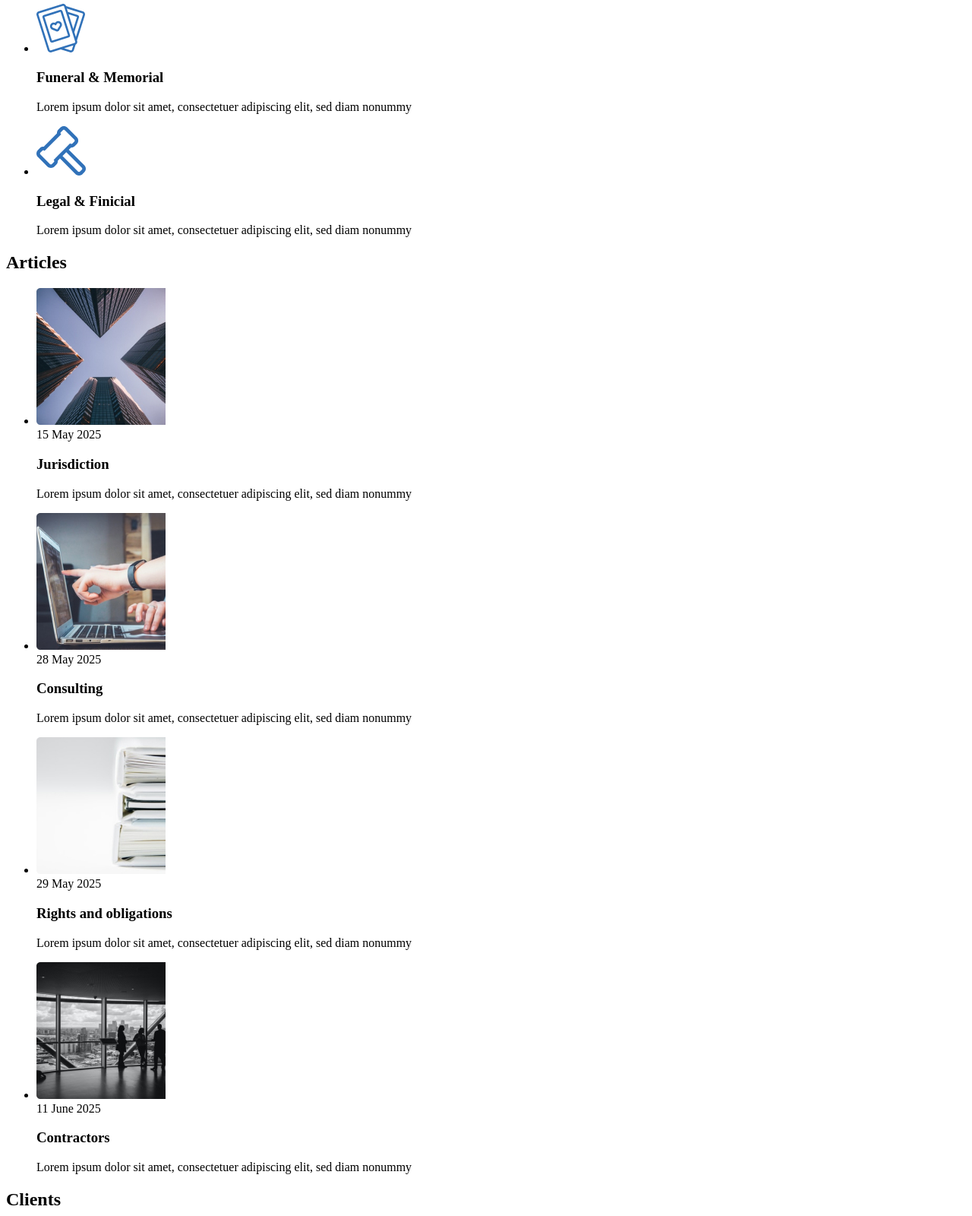
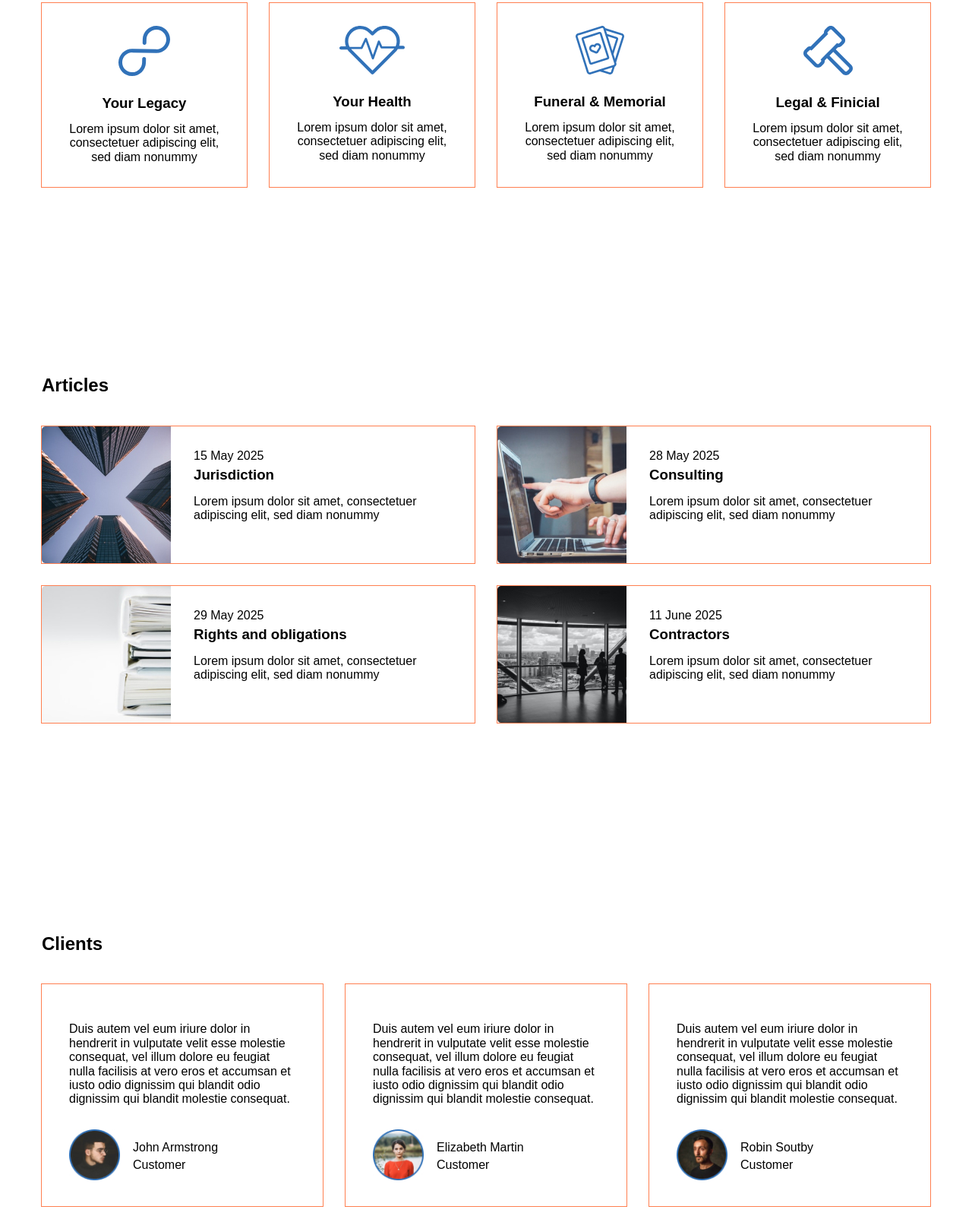
Before and after one commit to onehunsev/Lionic, a plain HTML site: page index.html in a window 1280 px wide. Shown: the part 760-2360 px from the top of the page at 76% size. Drawn offline with Linux system fonts and the light colour scheme.

Commit message:
Update index.html

```diff
--- a/index.html
+++ b/index.html
@@ -5,16 +5,18 @@
   <meta charset="UTF-8">
   <meta name="viewport" content="width=device-width, initial-scale=1.0">
   <title>Lionic</title>
+  <link rel="stylesheet" href="css/normalize.css">
+  <link rel="stylesheet" href="css/style.css">
 </head>
 
 <body>
   <header class="header">
-    <div class="container">
+    <div class="container flex header-container">
       <a href="#" class="header-logo">
         <img src="img/logo.svg" class="header-logo" alt="Logo">
       </a>
       <nav class="header-nav">
-        <ul class="header-list">
+        <ul class="list-reset header-list flex">
           <li class="header-list-item">
             <a href="#" class="header-link">
               Home
@@ -47,14 +49,14 @@
           </li>
         </ul>
       </nav>
-      <button class="btn headeer-button">Free trail</button>
+      <button class="btn headeer-button btn-reset">Free trail</button>
     </div>
   </header>
 
   <main class="main">
     <section id="hero" class="hero">
       <div class="container">
-        <div class="hero-content">
+        <div class="hero-content flex">
           <h1 class="hero-title">
             This is&nbsp;simply a&nbsp;smarter way to&nbsp;make your legal online
           </h1>
@@ -62,8 +64,8 @@
             Lorem ipsum dolor sit amet, consectetuer adipiscing elit, sed diam nonummy nibh euismod tincidunt
             ut&nbsp;laoreet dolore.
           </p>
-          <button class="btn hero-btn">
-            FREE 30&nbsp;DAY TRIAL
+          <button class="btn hero-btn btn-reset">
+            Free 30&nbsp;day trial
           </button>
           <span class="hero-secure">
             SSL secured connection
@@ -71,7 +73,7 @@
         </div>
       </div>
     </section>
-    <section id="services" class="services">
+    <section id="services" class="services section-offset">
       <div class="container">
         <h2 class="section-title services-title">
           Services
@@ -79,8 +81,8 @@
         <p class="section-desc services-desc">
           Lionic guides you on&nbsp;making decisions for all aspects of&nbsp;your end-of-life plans.
         </p>
-        <ul class="services-items">
-          <li class="services-item">/
+        <ul class="list-reset services-items flex">
+          <li class="services-item flex">
             <svg class="services-item-icons" width="68" height="66" viewBox="0 0 68 66" fill="none"
               xmlns="http://www.w3.org/2000/svg">
               <path
@@ -94,7 +96,7 @@
               Lorem ipsum dolor sit amet, consectetuer adipiscing elit, sed diam nonummy
             </p>
           </li>
-          <li class="services-item">
+          <li class="services-item flex">
             <svg class="services-item-icons" width="86" height="64" viewBox="0 0 86 64" fill="none"
               xmlns="http://www.w3.org/2000/svg">
               <path
@@ -108,7 +110,7 @@
               Lorem ipsum dolor sit amet, consectetuer adipiscing elit, sed diam nonummy
             </p>
           </li>
-          <li class="services-item">
+          <li class="services-item flex">
             <svg class="services-item-icons" width="64" height="64" viewBox="0 0 64 64" fill="none"
               xmlns="http://www.w3.org/2000/svg">
               <path
@@ -122,7 +124,7 @@
               Lorem ipsum dolor sit amet, consectetuer adipiscing elit, sed diam nonummy
             </p>
           </li>
-          <li class="services-item">
+          <li class="services-item flex">
             <svg class="services-item-icons" width="65" height="65" viewBox="0 0 65 65" fill="none"
               xmlns="http://www.w3.org/2000/svg">
               <path
@@ -139,20 +141,20 @@
         </ul>
       </div>
     </section>
-    <section id="articles" class="articles">
+    <section id="articles" class="articles section-offset">
       <div class="container">
         <h2 class="section-title articles-title">
           Articles
         </h2>
-        <ul class="articles-items">
+        <ul class="list-reset articles-items flex">
           <li class="articles-item">
-            <article class="blog-preview">
+            <article class="blog-preview flex">
               <img src="img/blog-1.jpg" alt="Blog photo 1" class="blog-preview-image">
               <div class="preview-text">
-                <time class="block-preview-time" datetime="2025-05-15 12:30">
+                <time class="blog-preview-time" datetime="2025-05-15 12:30">
                   15 May 2025
                 </time>
-                <h3 class="blog-prewie-title">
+                <h3 class="blog-preview-title">
                   Jurisdiction
                 </h3>
                 <p class="blog-preview-desc">
@@ -162,13 +164,13 @@
             </article>
           </li>
           <li class="articles-item">
-            <article class="blog-preview">
+            <article class="blog-preview flex">
               <img src="img/blog-2.jpg" alt="Blog photo 2" class="blog-preview-image">
               <div class="preview-text">
-                <time class="block-preview-time" datetime="2025-05-28 14:30">
+                <time class="blog-preview-time" datetime="2025-05-28 14:30">
                   28 May 2025
                 </time>
-                <h3 class="blog-prewie-title">
+                <h3 class="blog-preview-title">
                   Consulting
                 </h3>
                 <p class="blog-preview-desc">
@@ -178,13 +180,13 @@
             </article>
           </li>
           <li class="articles-item">
-            <article class="blog-preview">
+            <article class="blog-preview flex">
               <img src="img/blog-3.jpg" alt="Blog photo 3" class="blog-preview-image">
               <div class="preview-text">
-                <time class="block-preview-time" datetime="2025-05-29 17:30">
+                <time class="blog-preview-time" datetime="2025-05-29 17:30">
                   29 May 2025
                 </time>
-                <h3 class="blog-prewie-title">
+                <h3 class="blog-preview-title">
                   Rights and obligations
                 </h3>
                 <p class="blog-preview-desc">
@@ -194,13 +196,13 @@
             </article>
           </li>
           <li class="articles-item">
-            <article class="blog-preview">
+            <article class="blog-preview flex">
               <img src="img/blog-4.jpg" alt="Blog photo 4" class="blog-preview-image">
               <div class="preview-text">
-                <time class="block-preview-time" datetime="2025-06-11 18:30">
+                <time class="blog-preview-time" datetime="2025-06-11 18:30">
                   11 June 2025
                 </time>
-                <h3 class="blog-prewie-title">
+                <h3 class="blog-preview-title">
                   Contractors
                 </h3>
                 <p class="blog-preview-desc">
@@ -212,18 +214,20 @@
         </ul>
       </div>
     </section>
-    <section id="clients" class="clients">
+    <section id="clients" class="clients section-offset">
+      <div class="container">
         <h2 class="section-title clients-title">
           Clients
         </h2>
-      <ul class="clients-items">
-        <li class="client-item">
+        <ul class="list-reset clients-items flex">
+          <li class="client-item flex">
             <p class="clients-item-desc">
-            Duis autem vel eum iriure dolor in hendrerit in vulputate velit esse molestie consequat, vel illum dolore eu
+              Duis autem vel eum iriure dolor in hendrerit in vulputate velit esse molestie consequat, vel illum dolore
+              eu
               feugiat nulla facilisis at vero eros et accumsan et iusto odio dignissim qui blandit odio dignissim qui
               blandit molestie consequat.
             </p>
-          <div class="clients-user">
+            <div class="clients-user flex">
               <div class="clients-avatar">
                 <img src="img/client-1.jpg" alt="John Armstrong">
               </div>
@@ -237,13 +241,14 @@
               </div>
             </div>
           </li>
-        <li class="client-item">
+          <li class="client-item flex">
             <p class="clients-item-desc">
-            Duis autem vel eum iriure dolor in hendrerit in vulputate velit esse molestie consequat, vel illum dolore eu
+              Duis autem vel eum iriure dolor in hendrerit in vulputate velit esse molestie consequat, vel illum dolore
+              eu
               feugiat nulla facilisis at vero eros et accumsan et iusto odio dignissim qui blandit odio dignissim qui
               blandit molestie consequat.
             </p>
-          <div class="clients-user">
+            <div class="clients-user flex">
               <div class="clients-avatar">
                 <img src="img/client-2.jpg" alt="Elizabeth Martin">
               </div>
@@ -257,13 +262,14 @@
               </div>
             </div>
           </li>
-        <li class="client-item">
+          <li class="client-item flex">
             <p class="clients-item-desc">
-            Duis autem vel eum iriure dolor in hendrerit in vulputate velit esse molestie consequat, vel illum dolore eu
+              Duis autem vel eum iriure dolor in hendrerit in vulputate velit esse molestie consequat, vel illum dolore
+              eu
               feugiat nulla facilisis at vero eros et accumsan et iusto odio dignissim qui blandit odio dignissim qui
               blandit molestie consequat.
             </p>
-          <div class="clients-user">
+            <div class="clients-user flex">
               <div class="clients-avatar">
                 <img src="img/client-3.jpg" alt="Robin Soutby">
               </div>
@@ -278,15 +284,16 @@
             </div>
           </li>
         </ul>
+      </div>
     </section>
-    <section id="contacts" class="contacts">
+    <section id="contacts" class="contacts section-offset">
       <div class="container">
         <h2 class="section-title contacts-title">
           Contacts
         </h2>
         <address class="contacts-address">
-          <ul class="contacts-items">
-            <li class="contacts-item">
+          <ul class="list-reset contacts-items flex">
+            <li class="contacts-item flex">
               <strong class="contacts-item-caption">
                 Visit Us
               </strong>
@@ -294,7 +301,7 @@
                 Duis autem vel eum iriure dolor in&nbsp;hendrerit in&nbsp;vulputate velit.
               </p>
             </li>
-            <li class="contacts-item">
+            <li class="contacts-item flex">
               <strong class="contacts-item-caption">
                 Contact Us
               </strong>
@@ -305,7 +312,7 @@
                 +7 (123) 456-78-90
               </a>
             </li>
-            <li class="contacts-item">
+            <li class="contacts-item flex">
               <strong class="contacts-item-caption">
                 Email Us
               </strong>
@@ -332,15 +339,19 @@
     </section> -->
   </main>
 
-  <!-- <footer class="footer">
-    <div class="container">
+  <footer class="footer">
+    <div class="container flex footer-container">
+      <div class="footer-left flex">
         <a href="#" class="footer-logo">
           <img src="img/logo.svg" class="footer-logo" alt="Logo">
         </a>
-      <p class="copyright">
+        <small class="footer-copyright">
           Copyright &copy;2017. All Right Reserved
-      </p>
-      <ul class="footer-list">
+        </small>
+      </div>
+      <div class="footer-right flex">
+        <nav class="footer-nav">
+          <ul class="list-reset footer-list flex">
             <li class="footer-list-item">
               <a href="#" class="footer-link">
                 About us
@@ -362,31 +373,41 @@
               </a>
             </li>
           </ul>
+        </nav>
+        <ul class="list-reset footer-list flex">
+          <li class="social-item">
             <a href="#" class="footer-icon-link">
-        <svg width="18" height="14" viewBox="0 0 18 14" fill="none" xmlns="http://www.w3.org/2000/svg">
+              <!-- <svg width="18" height="14" viewBox="0 0 18 14" fill="none" xmlns="http://www.w3.org/2000/svg">
                 <path
                   d="M17.719 1.65632C17.0672 1.93749 16.3672 2.12756 15.6312 2.213C16.3824 1.77569 16.9578 1.08271 17.2295 0.257952C16.516 0.66998 15.7351 0.960048 14.9207 1.11556C14.258 0.428779 13.313 0 12.2675 0C10.2607 0 8.63311 1.58169 8.63311 3.53391C8.63311 3.81052 8.66516 4.08038 8.72676 4.33947C5.70575 4.19186 3.02744 2.78497 1.2347 0.647183C0.921659 1.16929 0.742478 1.77633 0.742478 2.42402C0.742478 3.64991 1.38427 4.73153 2.35946 5.36512C1.78217 5.34773 1.21754 5.19623 0.712779 4.9233V4.96795C0.712779 6.68033 1.96554 8.10817 3.6285 8.4329C3.32302 8.51427 3.00243 8.55679 2.67076 8.55679C2.43627 8.55679 2.20876 8.53521 1.98651 8.49457C2.44908 9.89809 3.7915 10.9197 5.38164 10.9486C4.13761 11.8967 2.57008 12.4619 0.867562 12.4619C0.574324 12.4619 0.284511 12.4449 0 12.4115C1.60887 13.4145 3.51914 14 5.57194 14C12.2576 14 15.914 8.61508 15.914 3.94522C15.914 3.79191 15.9105 3.63974 15.9029 3.48812C16.6153 2.98716 17.2303 2.36688 17.719 1.65632Z"
                   fill="black" />
-        </svg>
+              </svg> -->
             </a>
+          </li>
+          <li class="social-item">
             <a href="#" class="footer-icon-link">
-        <svg width="17" height="16" viewBox="0 0 17 16" fill="none" xmlns="http://www.w3.org/2000/svg">
+              <!-- <svg width="17" height="16" viewBox="0 0 17 16" fill="none" xmlns="http://www.w3.org/2000/svg">
                 <path
                   d="M3.85973 15.999V5.20386H0.215035V15.999H3.85973ZM2.03785 3.72907C3.30882 3.72907 4.09994 2.90013 4.09994 1.86422C4.07626 0.804959 3.30887 -0.000976562 2.06197 -0.000976562C0.815269 -0.000976562 0 0.804975 0 1.86422C0 2.90018 0.790923 3.72907 2.01406 3.72907H2.03774H2.03785ZM5.87706 15.999H9.52175V9.97048C9.52175 9.64784 9.54543 9.32554 9.64168 9.0949C9.90516 8.45027 10.5049 7.78262 11.5117 7.78262C12.8305 7.78262 13.3582 8.77258 13.3582 10.2238V15.999H17.0026V9.8091C17.0026 6.49325 15.2045 4.95042 12.8065 4.95042C10.8404 4.95042 9.9771 6.03237 9.49751 6.76928H9.52184V5.20363H5.87714C5.92497 6.21659 5.87714 15.9988 5.87714 15.9988L5.87706 15.999Z"
                   fill="black" />
-        </svg>
+              </svg> -->
             </a>
+          </li>
+          <li class="social-item">
             <a href="#" class="footer-icon-link">
-        <svg width="24" height="18" viewBox="0 0 24 18" fill="none" xmlns="http://www.w3.org/2000/svg">
+              <!-- <svg width="24" height="18" viewBox="0 0 24 18" fill="none" xmlns="http://www.w3.org/2000/svg">
                 <path
                   d="M2.40039 0.5H21.5996C22.6744 0.5 23.5 1.31855 23.5 2.25V15.75C23.5 16.6814 22.6744 17.5 21.5996 17.5H2.40039C1.32565 17.5 0.5 16.6814 0.5 15.75V2.25C0.5 1.31855 1.32565 0.5 2.40039 0.5Z"
                   stroke="black" stroke-linecap="round" stroke-linejoin="round" />
                 <path d="M22.8478 1.0625L12 9.93794L1.15222 1.0625" stroke="black" stroke-linecap="round"
                   stroke-linejoin="round" />
-        </svg>
+              </svg> -->
             </a>
+          </li>
+        </ul>
       </div>
-  </footer> -->
+    </div>
+  </footer>
 </body>
 
 </html>
```
Lines whose indentation alone changed are shown as unchanged.
